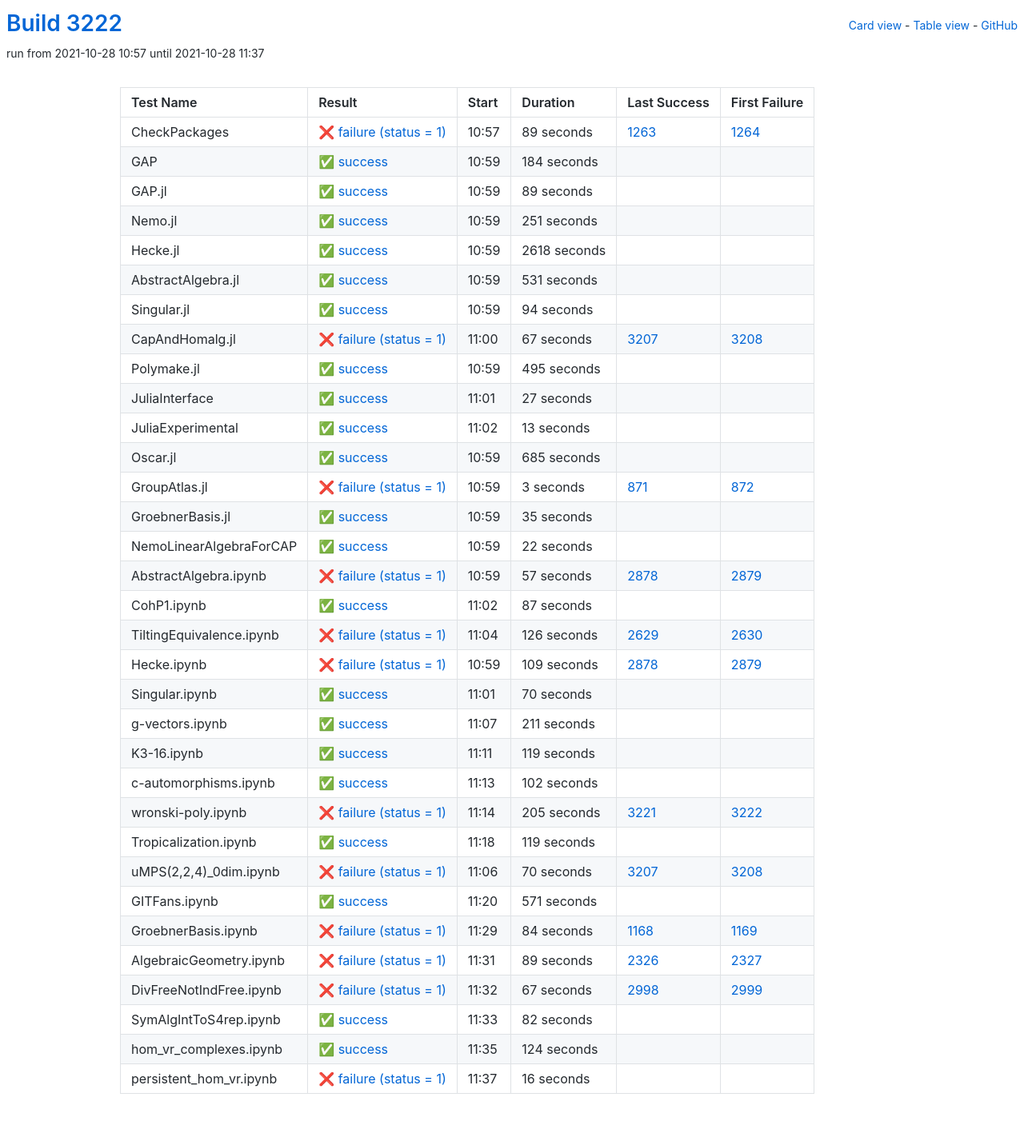
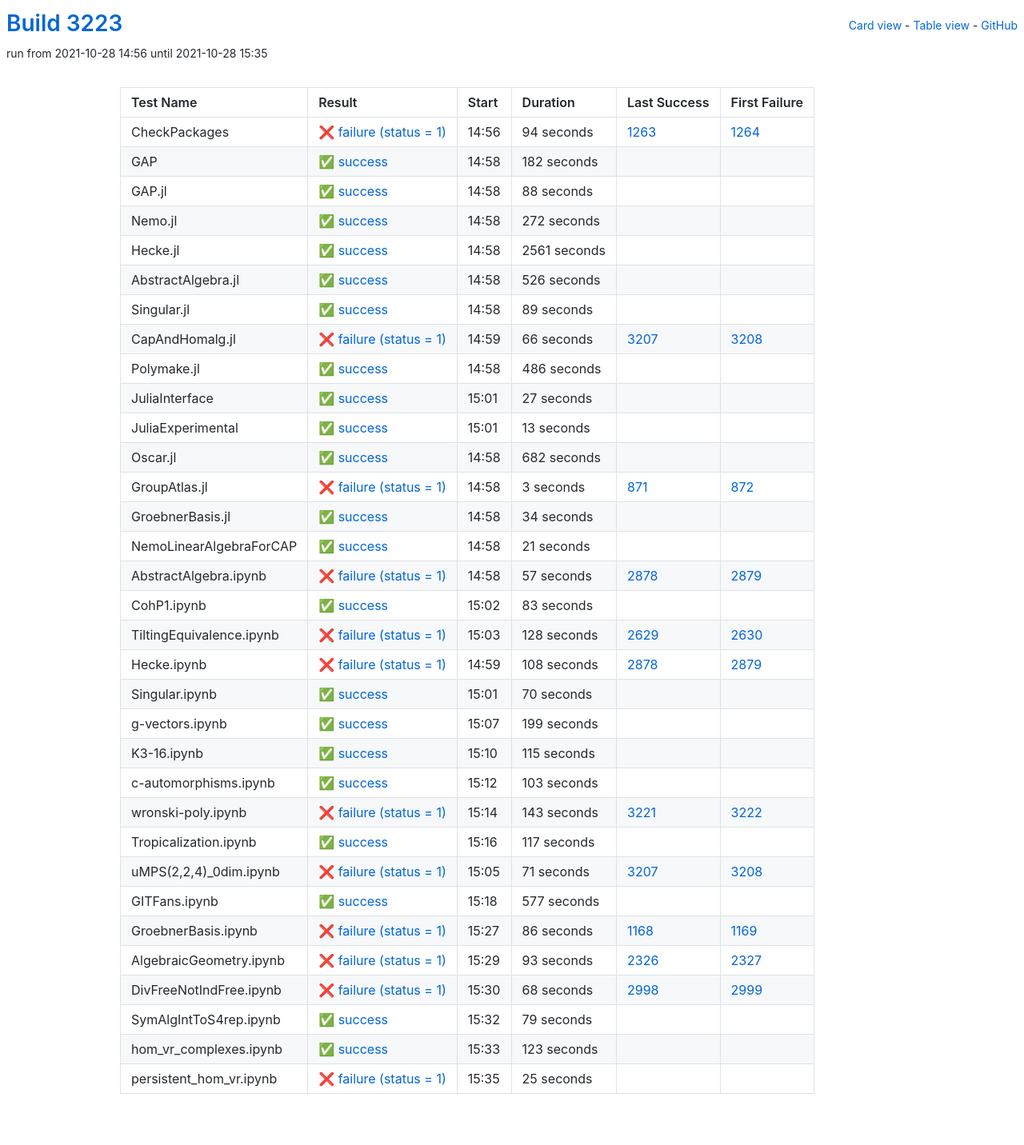
Before and after one commit to oscar-system/oscar-ci-status-stable, a Jekyll site: the page built from table.html, in a window 1280 px wide. Shown: the whole page at 80% size. Built offline with Jekyll 4.4.1, drawn with Linux system fonts in a browser that asks for light colours.

Commit message:
Build #3223

```diff
--- a/_data/ci.yml
+++ b/_data/ci.yml
@@ -1,6 +1,6 @@
 ---
-build: 3222
-build_url: https://oscarci.mathematik.uni-kl.de/job/oscar-stable/3222/
+build: 3223
+build_url: https://oscarci.mathematik.uni-kl.de/job/oscar-stable/3223/
 job: oscar-stable
 organization: oscar-system
 repo: oscar-ci-status-stable
@@ -8,32 +8,80 @@ repourl: https://github.com/oscar-system/oscar-ci-status-stable
 tests:
 - name: CheckPackages
   id: checkpackages
-  log: https://oscarci.mathematik.uni-kl.de/job/oscar-stable/3222/artifact/logs/build-3222/CheckPackages.log
-  start: 2021-10-28 10:57
+  log: https://oscarci.mathematik.uni-kl.de/job/oscar-stable/3223/artifact/logs/build-3223/CheckPackages.log
+  start: 2021-10-28 14:56
   success: false
   exitcode: 1
   status: failure
-  duration: 89
+  duration: 94
   last_success: 1263
   last_success_url: https://oscarci.mathematik.uni-kl.de/job/oscar-stable/1263/
   first_failure: 1264
   first_failure_url: https://oscarci.mathematik.uni-kl.de/job/oscar-stable/1264/
 - name: GAP
   id: gap
-  log: https://oscarci.mathematik.uni-kl.de/job/oscar-stable/3222/artifact/logs/build-3222/GAP.log
-  start: 2021-10-28 10:59
+  log: https://oscarci.mathematik.uni-kl.de/job/oscar-stable/3223/artifact/logs/build-3223/GAP.log
+  start: 2021-10-28 14:58
   success: true
   exitcode: 0
   status: success
-  duration: 184
+  duration: 182
   last_success: false
   last_success_url:
   first_failure: false
   first_failure_url:
 - name: GAP.jl
   id: gap-jl
-  log: https://oscarci.mathematik.uni-kl.de/job/oscar-stable/3222/artifact/logs/build-3222/GAP.jl.log
-  start: 2021-10-28 10:59
+  log: https://oscarci.mathematik.uni-kl.de/job/oscar-stable/3223/artifact/logs/build-3223/GAP.jl.log
+  start: 2021-10-28 14:58
+  success: true
+  exitcode: 0
+  status: success
+  duration: 88
+  last_success: false
+  last_success_url:
+  first_failure: false
+  first_failure_url:
+- name: Nemo.jl
+  id: nemo-jl
+  log: https://oscarci.mathematik.uni-kl.de/job/oscar-stable/3223/artifact/logs/build-3223/Nemo.jl.log
+  start: 2021-10-28 14:58
+  success: true
+  exitcode: 0
+  status: success
+  duration: 272
+  last_success: false
+  last_success_url:
+  first_failure: false
+  first_failure_url:
+- name: Hecke.jl
+  id: hecke-jl
+  log: https://oscarci.mathematik.uni-kl.de/job/oscar-stable/3223/artifact/logs/build-3223/Hecke.jl.log
+  start: 2021-10-28 14:58
+  success: true
+  exitcode: 0
+  status: success
+  duration: 2561
+  last_success: false
+  last_success_url:
+  first_failure: false
+  first_failure_url:
+- name: AbstractAlgebra.jl
+  id: abstractalgebra-jl
+  log: https://oscarci.mathematik.uni-kl.de/job/oscar-stable/3223/artifact/logs/build-3223/AbstractAlgebra.jl.log
+  start: 2021-10-28 14:58
+  success: true
+  exitcode: 0
+  status: success
+  duration: 526
+  last_success: false
+  last_success_url:
+  first_failure: false
+  first_failure_url:
+- name: Singular.jl
+  id: singular-jl
+  log: https://oscarci.mathematik.uni-kl.de/job/oscar-stable/3223/artifact/logs/build-3223/Singular.jl.log
+  start: 2021-10-28 14:58
   success: true
   exitcode: 0
   status: success
@@ -42,82 +90,34 @@ tests:
   last_success_url:
   first_failure: false
   first_failure_url:
-- name: Nemo.jl
-  id: nemo-jl
-  log: https://oscarci.mathematik.uni-kl.de/job/oscar-stable/3222/artifact/logs/build-3222/Nemo.jl.log
-  start: 2021-10-28 10:59
-  success: true
-  exitcode: 0
-  status: success
-  duration: 251
-  last_success: false
-  last_success_url:
-  first_failure: false
-  first_failure_url:
-- name: Hecke.jl
-  id: hecke-jl
-  log: https://oscarci.mathematik.uni-kl.de/job/oscar-stable/3222/artifact/logs/build-3222/Hecke.jl.log
-  start: 2021-10-28 10:59
-  success: true
-  exitcode: 0
-  status: success
-  duration: 2618
-  last_success: false
-  last_success_url:
-  first_failure: false
-  first_failure_url:
-- name: AbstractAlgebra.jl
-  id: abstractalgebra-jl
-  log: https://oscarci.mathematik.uni-kl.de/job/oscar-stable/3222/artifact/logs/build-3222/AbstractAlgebra.jl.log
-  start: 2021-10-28 10:59
-  success: true
-  exitcode: 0
-  status: success
-  duration: 531
-  last_success: false
-  last_success_url:
-  first_failure: false
-  first_failure_url:
-- name: Singular.jl
-  id: singular-jl
-  log: https://oscarci.mathematik.uni-kl.de/job/oscar-stable/3222/artifact/logs/build-3222/Singular.jl.log
-  start: 2021-10-28 10:59
-  success: true
-  exitcode: 0
-  status: success
-  duration: 94
-  last_success: false
-  last_success_url:
-  first_failure: false
-  first_failure_url:
 - name: CapAndHomalg.jl
   id: capandhomalg-jl
-  log: https://oscarci.mathematik.uni-kl.de/job/oscar-stable/3222/artifact/logs/build-3222/CapAndHomalg.jl.log
-  start: 2021-10-28 11:00
+  log: https://oscarci.mathematik.uni-kl.de/job/oscar-stable/3223/artifact/logs/build-3223/CapAndHomalg.jl.log
+  start: 2021-10-28 14:59
   success: false
   exitcode: 1
   status: failure
-  duration: 67
+  duration: 66
   last_success: 3207
   last_success_url: https://oscarci.mathematik.uni-kl.de/job/oscar-stable/3207/
   first_failure: 3208
   first_failure_url: https://oscarci.mathematik.uni-kl.de/job/oscar-stable/3208/
 - name: Polymake.jl
   id: polymake-jl
-  log: https://oscarci.mathematik.uni-kl.de/job/oscar-stable/3222/artifact/logs/build-3222/Polymake.jl.log
-  start: 2021-10-28 10:59
+  log: https://oscarci.mathematik.uni-kl.de/job/oscar-stable/3223/artifact/logs/build-3223/Polymake.jl.log
+  start: 2021-10-28 14:58
   success: true
   exitcode: 0
   status: success
-  duration: 495
+  duration: 486
   last_success: false
   last_success_url:
   first_failure: false
   first_failure_url:
 - name: JuliaInterface
   id: juliainterface
-  log: https://oscarci.mathematik.uni-kl.de/job/oscar-stable/3222/artifact/logs/build-3222/JuliaInterface.log
-  start: 2021-10-28 11:01
+  log: https://oscarci.mathematik.uni-kl.de/job/oscar-stable/3223/artifact/logs/build-3223/JuliaInterface.log
+  start: 2021-10-28 15:01
   success: true
   exitcode: 0
   status: success
@@ -128,8 +128,8 @@ tests:
   first_failure_url:
 - name: JuliaExperimental
   id: juliaexperimental
-  log: https://oscarci.mathematik.uni-kl.de/job/oscar-stable/3222/artifact/logs/build-3222/JuliaExperimental.log
-  start: 2021-10-28 11:02
+  log: https://oscarci.mathematik.uni-kl.de/job/oscar-stable/3223/artifact/logs/build-3223/JuliaExperimental.log
+  start: 2021-10-28 15:01
   success: true
   exitcode: 0
   status: success
@@ -140,20 +140,20 @@ tests:
   first_failure_url:
 - name: Oscar.jl
   id: oscar-jl
-  log: https://oscarci.mathematik.uni-kl.de/job/oscar-stable/3222/artifact/logs/build-3222/Oscar.jl.log
-  start: 2021-10-28 10:59
+  log: https://oscarci.mathematik.uni-kl.de/job/oscar-stable/3223/artifact/logs/build-3223/Oscar.jl.log
+  start: 2021-10-28 14:58
   success: true
   exitcode: 0
   status: success
-  duration: 685
+  duration: 682
   last_success: false
   last_success_url:
   first_failure: false
   first_failure_url:
 - name: GroupAtlas.jl
   id: groupatlas-jl
-  log: https://oscarci.mathematik.uni-kl.de/job/oscar-stable/3222/artifact/logs/build-3222/GroupAtlas.jl.log
-  start: 2021-10-28 10:59
+  log: https://oscarci.mathematik.uni-kl.de/job/oscar-stable/3223/artifact/logs/build-3223/GroupAtlas.jl.log
+  start: 2021-10-28 14:58
   success: false
   exitcode: 1
   status: failure
@@ -164,32 +164,32 @@ tests:
   first_failure_url: https://oscarci.mathematik.uni-kl.de/job/oscar-stable/872/
 - name: GroebnerBasis.jl
   id: groebnerbasis-jl
-  log: https://oscarci.mathematik.uni-kl.de/job/oscar-stable/3222/artifact/logs/build-3222/GroebnerBasis.jl.log
-  start: 2021-10-28 10:59
+  log: https://oscarci.mathematik.uni-kl.de/job/oscar-stable/3223/artifact/logs/build-3223/GroebnerBasis.jl.log
+  start: 2021-10-28 14:58
   success: true
   exitcode: 0
   status: success
-  duration: 35
+  duration: 34
   last_success: false
   last_success_url:
   first_failure: false
   first_failure_url:
 - name: NemoLinearAlgebraForCAP
   id: nemolinearalgebraforcap
-  log: https://oscarci.mathematik.uni-kl.de/job/oscar-stable/3222/artifact/logs/build-3222/NemoLinearAlgebraForCAP.log
-  start: 2021-10-28 10:59
+  log: https://oscarci.mathematik.uni-kl.de/job/oscar-stable/3223/artifact/logs/build-3223/NemoLinearAlgebraForCAP.log
+  start: 2021-10-28 14:58
   success: true
   exitcode: 0
   status: success
-  duration: 22
+  duration: 21
   last_success: false
   last_success_url:
   first_failure: false
   first_failure_url:
 - name: AbstractAlgebra.ipynb
   id: abstractalgebra-ipynb
-  log: https://oscarci.mathematik.uni-kl.de/job/oscar-stable/3222/artifact/logs/build-3222/AbstractAlgebra.ipynb.log
-  start: 2021-10-28 10:59
+  log: https://oscarci.mathematik.uni-kl.de/job/oscar-stable/3223/artifact/logs/build-3223/AbstractAlgebra.ipynb.log
+  start: 2021-10-28 14:58
   success: false
   exitcode: 1
   status: failure
@@ -200,44 +200,44 @@ tests:
   first_failure_url: https://oscarci.mathematik.uni-kl.de/job/oscar-stable/2879/
 - name: CohP1.ipynb
   id: cohp1-ipynb
-  log: https://oscarci.mathematik.uni-kl.de/job/oscar-stable/3222/artifact/logs/build-3222/CohP1.ipynb.log
-  start: 2021-10-28 11:02
+  log: https://oscarci.mathematik.uni-kl.de/job/oscar-stable/3223/artifact/logs/build-3223/CohP1.ipynb.log
+  start: 2021-10-28 15:02
   success: true
   exitcode: 0
   status: success
-  duration: 87
+  duration: 83
   last_success: false
   last_success_url:
   first_failure: false
   first_failure_url:
 - name: TiltingEquivalence.ipynb
   id: tiltingequivalence-ipynb
-  log: https://oscarci.mathematik.uni-kl.de/job/oscar-stable/3222/artifact/logs/build-3222/TiltingEquivalence.ipynb.log
-  start: 2021-10-28 11:04
+  log: https://oscarci.mathematik.uni-kl.de/job/oscar-stable/3223/artifact/logs/build-3223/TiltingEquivalence.ipynb.log
+  start: 2021-10-28 15:03
   success: false
   exitcode: 1
   status: failure
-  duration: 126
+  duration: 128
   last_success: 2629
   last_success_url: https://oscarci.mathematik.uni-kl.de/job/oscar-stable/2629/
   first_failure: 2630
   first_failure_url: https://oscarci.mathematik.uni-kl.de/job/oscar-stable/2630/
 - name: Hecke.ipynb
   id: hecke-ipynb
-  log: https://oscarci.mathematik.uni-kl.de/job/oscar-stable/3222/artifact/logs/build-3222/Hecke.ipynb.log
-  start: 2021-10-28 10:59
+  log: https://oscarci.mathematik.uni-kl.de/job/oscar-stable/3223/artifact/logs/build-3223/Hecke.ipynb.log
+  start: 2021-10-28 14:59
   success: false
   exitcode: 1
   status: failure
-  duration: 109
+  duration: 108
   last_success: 2878
   last_success_url: https://oscarci.mathematik.uni-kl.de/job/oscar-stable/2878/
   first_failure: 2879
   first_failure_url: https://oscarci.mathematik.uni-kl.de/job/oscar-stable/2879/
 - name: Singular.ipynb
   id: singular-ipynb
-  log: https://oscarci.mathematik.uni-kl.de/job/oscar-stable/3222/artifact/logs/build-3222/Singular.ipynb.log
-  start: 2021-10-28 11:01
+  log: https://oscarci.mathematik.uni-kl.de/job/oscar-stable/3223/artifact/logs/build-3223/Singular.ipynb.log
+  start: 2021-10-28 15:01
   success: true
   exitcode: 0
   status: success
@@ -248,156 +248,156 @@ tests:
   first_failure_url:
 - name: g-vectors.ipynb
   id: g-vectors-ipynb
-  log: https://oscarci.mathematik.uni-kl.de/job/oscar-stable/3222/artifact/logs/build-3222/g-vectors.ipynb.log
-  start: 2021-10-28 11:07
+  log: https://oscarci.mathematik.uni-kl.de/job/oscar-stable/3223/artifact/logs/build-3223/g-vectors.ipynb.log
+  start: 2021-10-28 15:07
   success: true
   exitcode: 0
   status: success
-  duration: 211
+  duration: 199
   last_success: false
   last_success_url:
   first_failure: false
   first_failure_url:
 - name: K3-16.ipynb
   id: k3-16-ipynb
-  log: https://oscarci.mathematik.uni-kl.de/job/oscar-stable/3222/artifact/logs/build-3222/K3-16.ipynb.log
-  start: 2021-10-28 11:11
+  log: https://oscarci.mathematik.uni-kl.de/job/oscar-stable/3223/artifact/logs/build-3223/K3-16.ipynb.log
+  start: 2021-10-28 15:10
   success: true
   exitcode: 0
   status: success
-  duration: 119
+  duration: 115
   last_success: false
   last_success_url:
   first_failure: false
   first_failure_url:
 - name: c-automorphisms.ipynb
   id: c-automorphisms-ipynb
-  log: https://oscarci.mathematik.uni-kl.de/job/oscar-stable/3222/artifact/logs/build-3222/c-automorphisms.ipynb.log
-  start: 2021-10-28 11:13
+  log: https://oscarci.mathematik.uni-kl.de/job/oscar-stable/3223/artifact/logs/build-3223/c-automorphisms.ipynb.log
+  start: 2021-10-28 15:12
   success: true
   exitcode: 0
   status: success
-  duration: 102
+  duration: 103
   last_success: false
   last_success_url:
   first_failure: false
   first_failure_url:
 - name: wronski-poly.ipynb
   id: wronski-poly-ipynb
-  log: https://oscarci.mathematik.uni-kl.de/job/oscar-stable/3222/artifact/logs/build-3222/wronski-poly.ipynb.log
-  start: 2021-10-28 11:14
+  log: https://oscarci.mathematik.uni-kl.de/job/oscar-stable/3223/artifact/logs/build-3223/wronski-poly.ipynb.log
+  start: 2021-10-28 15:14
   success: false
   exitcode: 1
   status: failure
-  duration: 205
+  duration: 143
   last_success: 3221
   last_success_url: https://oscarci.mathematik.uni-kl.de/job/oscar-stable/3221/
   first_failure: 3222
   first_failure_url: https://oscarci.mathematik.uni-kl.de/job/oscar-stable/3222/
 - name: Tropicalization.ipynb
   id: tropicalization-ipynb
-  log: https://oscarci.mathematik.uni-kl.de/job/oscar-stable/3222/artifact/logs/build-3222/Tropicalization.ipynb.log
-  start: 2021-10-28 11:18
+  log: https://oscarci.mathematik.uni-kl.de/job/oscar-stable/3223/artifact/logs/build-3223/Tropicalization.ipynb.log
+  start: 2021-10-28 15:16
   success: true
   exitcode: 0
   status: success
-  duration: 119
+  duration: 117
   last_success: false
   last_success_url:
   first_failure: false
   first_failure_url:
 - name: uMPS(2,2,4)_0dim.ipynb
   id: umps-2-2-4-0dim-ipynb
-  log: https://oscarci.mathematik.uni-kl.de/job/oscar-stable/3222/artifact/logs/build-3222/uMPS-2-2-4-_0dim.ipynb.log
-  start: 2021-10-28 11:06
+  log: https://oscarci.mathematik.uni-kl.de/job/oscar-stable/3223/artifact/logs/build-3223/uMPS-2-2-4-_0dim.ipynb.log
+  start: 2021-10-28 15:05
   success: false
   exitcode: 1
   status: failure
-  duration: 70
+  duration: 71
   last_success: 3207
   last_success_url: https://oscarci.mathematik.uni-kl.de/job/oscar-stable/3207/
   first_failure: 3208
   first_failure_url: https://oscarci.mathematik.uni-kl.de/job/oscar-stable/3208/
 - name: GITFans.ipynb
   id: gitfans-ipynb
-  log: https://oscarci.mathematik.uni-kl.de/job/oscar-stable/3222/artifact/logs/build-3222/GITFans.ipynb.log
-  start: 2021-10-28 11:20
+  log: https://oscarci.mathematik.uni-kl.de/job/oscar-stable/3223/artifact/logs/build-3223/GITFans.ipynb.log
+  start: 2021-10-28 15:18
   success: true
   exitcode: 0
   status: success
-  duration: 571
+  duration: 577
   last_success: false
   last_success_url:
   first_failure: false
   first_failure_url:
 - name: GroebnerBasis.ipynb
   id: groebnerbasis-ipynb
-  log: https://oscarci.mathematik.uni-kl.de/job/oscar-stable/3222/artifact/logs/build-3222/GroebnerBasis.ipynb.log
-  start: 2021-10-28 11:29
+  log: https://oscarci.mathematik.uni-kl.de/job/oscar-stable/3223/artifact/logs/build-3223/GroebnerBasis.ipynb.log
+  start: 2021-10-28 15:27
   success: false
   exitcode: 1
   status: failure
-  duration: 84
+  duration: 86
   last_success: 1168
   last_success_url: https://oscarci.mathematik.uni-kl.de/job/oscar-stable/1168/
   first_failure: 1169
   first_failure_url: https://oscarci.mathematik.uni-kl.de/job/oscar-stable/1169/
 - name: AlgebraicGeometry.ipynb
   id: algebraicgeometry-ipynb
-  log: https://oscarci.mathematik.uni-kl.de/job/oscar-stable/3222/artifact/logs/build-3222/AlgebraicGeometry.ipynb.log
-  start: 2021-10-28 11:31
+  log: https://oscarci.mathematik.uni-kl.de/job/oscar-stable/3223/artifact/logs/build-3223/AlgebraicGeometry.ipynb.log
+  start: 2021-10-28 15:29
   success: false
   exitcode: 1
   status: failure
-  duration: 89
+  duration: 93
   last_success: 2326
   last_success_url: https://oscarci.mathematik.uni-kl.de/job/oscar-stable/2326/
   first_failure: 2327
   first_failure_url: https://oscarci.mathematik.uni-kl.de/job/oscar-stable/2327/
 - name: DivFreeNotIndFree.ipynb
   id: divfreenotindfree-ipynb
-  log: https://oscarci.mathematik.uni-kl.de/job/oscar-stable/3222/artifact/logs/build-3222/DivFreeNotIndFree.ipynb.log
-  start: 2021-10-28 11:32
+  log: https://oscarci.mathematik.uni-kl.de/job/oscar-stable/3223/artifact/logs/build-3223/DivFreeNotIndFree.ipynb.log
+  start: 2021-10-28 15:30
   success: false
   exitcode: 1
   status: failure
-  duration: 67
+  duration: 68
   last_success: 2998
   last_success_url: https://oscarci.mathematik.uni-kl.de/job/oscar-stable/2998/
   first_failure: 2999
   first_failure_url: https://oscarci.mathematik.uni-kl.de/job/oscar-stable/2999/
 - name: SymAlgIntToS4rep.ipynb
   id: symalginttos4rep-ipynb
-  log: https://oscarci.mathematik.uni-kl.de/job/oscar-stable/3222/artifact/logs/build-3222/SymAlgIntToS4rep.ipynb.log
-  start: 2021-10-28 11:33
+  log: https://oscarci.mathematik.uni-kl.de/job/oscar-stable/3223/artifact/logs/build-3223/SymAlgIntToS4rep.ipynb.log
+  start: 2021-10-28 15:32
   success: true
   exitcode: 0
   status: success
-  duration: 82
+  duration: 79
   last_success: false
   last_success_url:
   first_failure: false
   first_failure_url:
 - name: hom_vr_complexes.ipynb
   id: hom-vr-complexes-ipynb
-  log: https://oscarci.mathematik.uni-kl.de/job/oscar-stable/3222/artifact/logs/build-3222/hom_vr_complexes.ipynb.log
-  start: 2021-10-28 11:35
+  log: https://oscarci.mathematik.uni-kl.de/job/oscar-stable/3223/artifact/logs/build-3223/hom_vr_complexes.ipynb.log
+  start: 2021-10-28 15:33
   success: true
   exitcode: 0
   status: success
-  duration: 124
+  duration: 123
   last_success: false
   last_success_url:
   first_failure: false
   first_failure_url:
 - name: persistent_hom_vr.ipynb
   id: persistent-hom-vr-ipynb
-  log: https://oscarci.mathematik.uni-kl.de/job/oscar-stable/3222/artifact/logs/build-3222/persistent_hom_vr.ipynb.log
-  start: 2021-10-28 11:37
+  log: https://oscarci.mathematik.uni-kl.de/job/oscar-stable/3223/artifact/logs/build-3223/persistent_hom_vr.ipynb.log
+  start: 2021-10-28 15:35
   success: false
   exitcode: 1
   status: failure
-  duration: 16
+  duration: 25
   last_success: false
   last_success_url:
   first_failure: false
```
Also changed, not shown: README.md.
